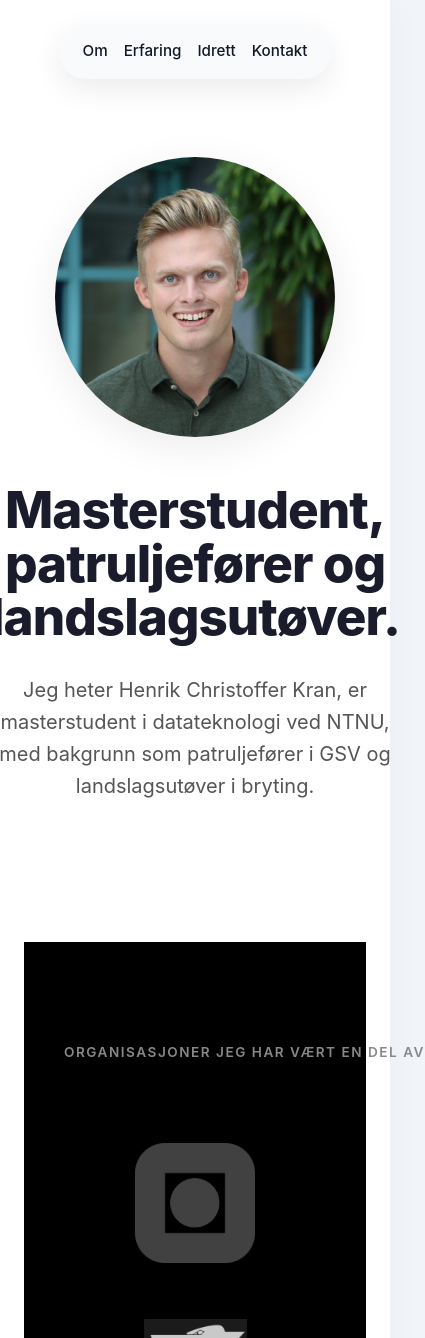
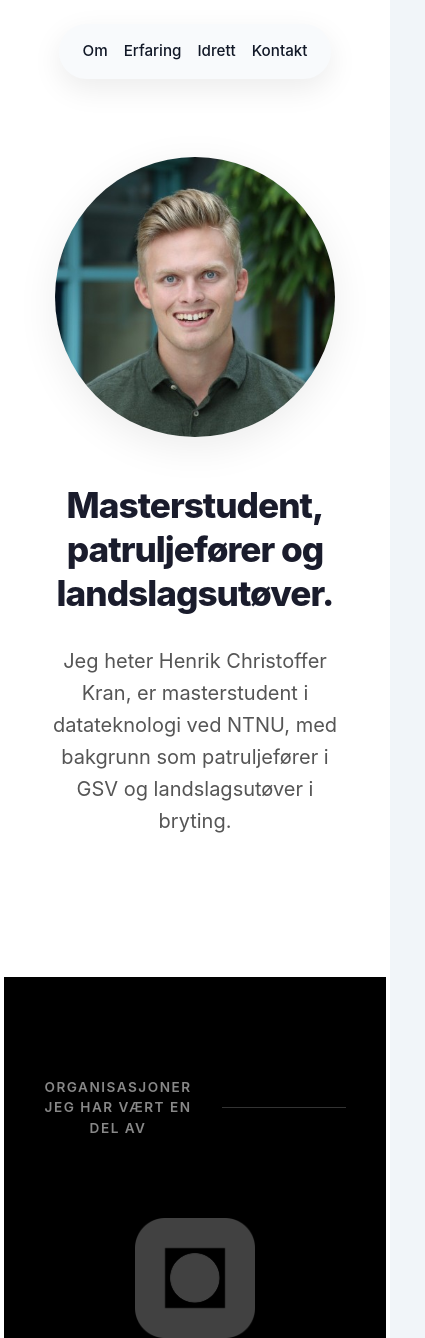
Before and after one commit to henrikck/CVNettside, a React (Vite) app: page /#/ in a window 390 px wide. Shown: the top 1338 px of the page, 425 px wide, since content can reach past the window. Built offline with nearby package versions, Linux system fonts and the light colour scheme.

Commit message:
fix: small text error

```diff
--- a/src/pages/About.jsx
+++ b/src/pages/About.jsx
@@ -4,10 +4,15 @@ import snm2025 from "../assets/sports/SNM2025.jpg";
 export function About() {
   return (
     <div className="about-container">
-      {}
+
       <section className="about-hero-section">
         <div className="about-image-wrapper">
-          <img src={snm2025} alt="Henrik Christoffer Kran" className="about-img" />
+          <img
+            src={snm2025}
+            alt="Henrik Christoffer Kran"
+            className="about-img"
+            loading="lazy"
+          />
         </div>
 
         <div className="about-intro-text">
@@ -22,9 +27,7 @@ export function About() {
         </div>
       </section>
 
-      {}
       <div className="about-content-grid">
-
         <div className="about-card">
           <div className="about-icon"><i className="fa-solid fa-medal"></i></div>
           <h3>Erfaring & Disiplin</h3>
@@ -35,7 +38,6 @@ export function About() {
           </p>
         </div>
 
-
         <div className="about-card">
           <div className="about-icon"><i className="fa-solid fa-code"></i></div>
           <h3>Programmering & Utvikling</h3>
@@ -45,7 +47,6 @@ export function About() {
             er utviklet av meg ved bruk av React, HTML, CSS og JavaScript med Git for versjonskontroll.
           </p>
         </div>
-
 
         <div className="about-card">
           <div className="about-icon"><i className="fa-solid fa-chalkboard-user"></i></div>
--- a/src/pages/Home.css
+++ b/src/pages/Home.css
@@ -35,10 +35,11 @@ body {
 .hero-title {
   font-size: 4.5rem;
   font-weight: 850;
-  line-height: 1.05;
-  letter-spacing: -3px;
+  line-height: 1.15;
+  letter-spacing: -0.03em;
   margin: 0 0 30px 0;
   color: var(--primary-color);
+  word-wrap: break-word;
 }
 
 .hero-description {
@@ -99,7 +100,8 @@ body {
   text-transform: uppercase;
   letter-spacing: 1.5px;
   color: #888;
-  white-space: nowrap;
+  white-space: normal;
+  text-align: center;
 }
 
 .divider-line {
@@ -128,7 +130,6 @@ body {
 .company-logo img {
   max-width: 250px;
   max-height: 120px;
-
   width: auto;
   height: auto;
   object-fit: contain;
@@ -157,8 +158,9 @@ body {
   }
 
   .hero-title {
-    font-size: 3.2rem;
+    font-size: 3rem;
     letter-spacing: -1px;
+    line-height: 1.2;
   }
 
   .hero-img {
@@ -172,6 +174,15 @@ body {
 }
 
 @media (max-width: 600px) {
+  .home-container {
+    padding: 0 20px;
+  }
+
+  .hero-title {
+    font-size: 2.2rem;
+    line-height: 1.25;
+  }
+
   .logo-grid {
     grid-template-columns: 1fr;
     gap: 50px;
--- a/src/pages/Home.jsx
+++ b/src/pages/Home.jsx
@@ -1,6 +1,5 @@
 import CVImg from "../assets/Home.jpg";
 import "./Home.css";
-
 
 import ntnuImg from "../assets/ntnuS.png";
 import askoImg from "../assets/askoS.png";
@@ -13,8 +12,7 @@ export function Home() {
       <section className="hero">
         <div className="hero-text">
           <h1 className="hero-title">
-            Masterstudent, <br />
-            patruljefører og landslagsutøver.
+            Masterstudent, patruljefører og landslagsutøver.
           </h1>
 
           <p className="hero-description">
@@ -33,7 +31,12 @@ export function Home() {
         </div>
 
         <div className="profile-wrapper">
-          <img src={CVImg} alt="Henrik Christoffer Kran" className="hero-img" />
+          <img
+            src={CVImg}
+            alt="Henrik Christoffer Kran"
+            className="hero-img"
+            loading="lazy"
+          />
         </div>
       </section>
 
@@ -46,25 +49,22 @@ export function Home() {
         <div className="logo-grid">
           <div className="company-logo">
             <a href="https://www.ntnu.no" target="_blank" rel="noreferrer">
-                <img src={ntnuImg} alt="NTNU" />
+              <img src={ntnuImg} alt="NTNU" loading="lazy" />
             </a>
           </div>
-
           <div className="company-logo">
-                <a href="https://www.forsvaret.no/om-forsvaret/tjenestesteder/hoybuktmoen-gsv" target="_blank" rel="noreferrer">
-                <img src={gsvImg} alt="GSV" />
+            <a href="https://www.forsvaret.no/..." target="_blank" rel="noreferrer">
+              <img src={gsvImg} alt="GSV" loading="lazy" />
             </a>
           </div>
-
           <div className="company-logo">
             <a href="https://ntnui.no/roing/" target="_blank" rel="noreferrer">
-                <img src={ntnuiImg} alt="NTNUI" />
+              <img src={ntnuiImg} alt="NTNUI" loading="lazy" />
             </a>
           </div>
-
           <div className="company-logo">
-                <a href="https://asko.no/kontakt-oss/vare-asko-selskap/asko-oslofjord-as/" target="_blank" rel="noreferrer">
-                <img src={askoImg} alt="ASKO" />
+            <a href="https://asko.no/..." target="_blank" rel="noreferrer">
+              <img src={askoImg} alt="ASKO" loading="lazy" />
             </a>
           </div>
         </div>
```
Lines whose indentation alone changed are shown as unchanged.
